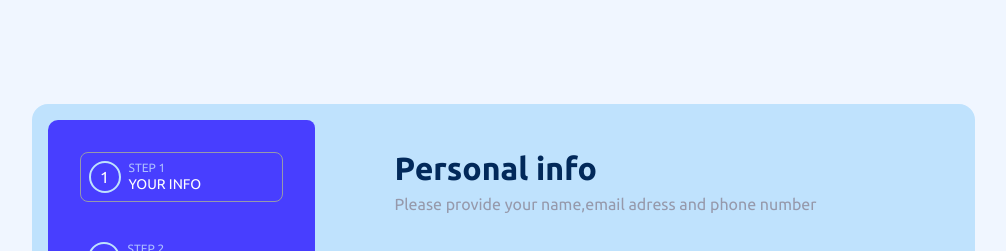
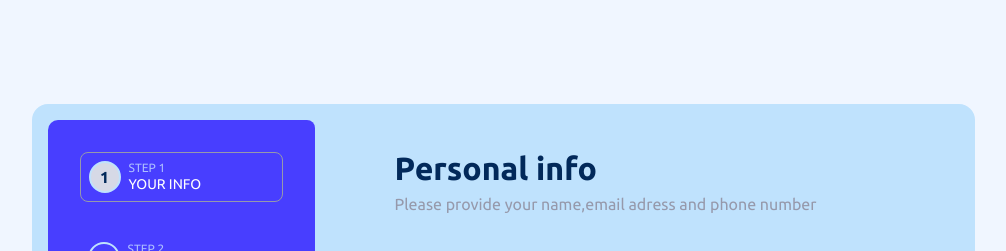
Before and after one commit to said-ops/multi-step-form, a React (Vite) app: page / in a window 1280 px wide. Shown: the top 251 px of the page, without its empty margins (137-1143 px from the left). Built offline with nearby package versions, Linux system fonts and the light colour scheme.

Commit message:
add summary step

```diff
--- a/src/components/App.jsx
+++ b/src/components/App.jsx
@@ -16,28 +16,28 @@
 
       <div className='left'>
         <div className={`step ${currentStep==='personal info'&&'current-step'}`}>
-          <div className="step-number">1</div>
+          <div className={`step-number ${currentStep==='personal info'&&'step-no-selected'}`}>1</div>
           <div className="step-name">
             <span className='step-no'>Step 1</span>
             <span className='step-title'>YOUR INFO</span>
           </div>
         </div>
         <div className={`step ${currentStep==='select plan'&&'current-step'}`}>
-          <div className="step-number">2</div>
+          <div className={`step-number ${currentStep==='select plan'&&'step-no-selected'}`}>2</div>
           <div className="step-name">
             <span className='step-no'>Step 2</span>
             <span className='step-title'>SELECT PLAN</span>
           </div>
         </div>
         <div className={`step ${currentStep==='add ons'&&'current-step'}`}>
-          <div className="step-number">3</div>
+          <div className={`step-number ${currentStep==='add ons'&&'step-no-selected'}`}>3</div>
           <div className="step-name">
             <span className='step-no'>Step 3</span>
             <span className='step-title'>ADD-ONES</span>
           </div>
         </div>
         <div className={`step ${currentStep==='finishing up'&&'current-step'}`}>
-          <div className="step-number">4</div>
+          <div className={`step-number ${currentStep==='finishing up'&&'step-no-selected'}`}>4</div>
           <div className="step-name">
             <span className='step-no'>Step 4</span>
             <span className='step-title'>SUMMARY</span>
--- a/src/style/index.css
+++ b/src/style/index.css
@@ -81,6 +81,11 @@
     align-items: center;
     border: 2px solid var(--light-blue);
     border-radius: 50%;
+}
+.step-no-selected{
+    background-color: var(--light-gray);
+    color: var(--marin-blue);
+    font-family: 'ubuntu-700';
 }
 .step-name{
     display: flex;
```
